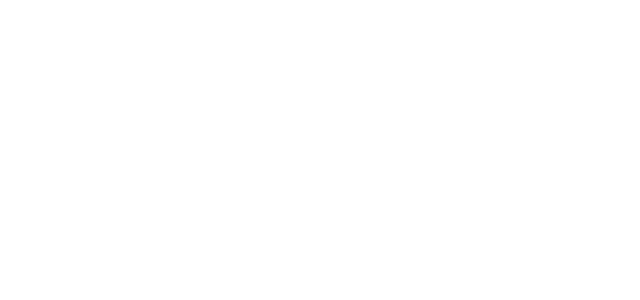
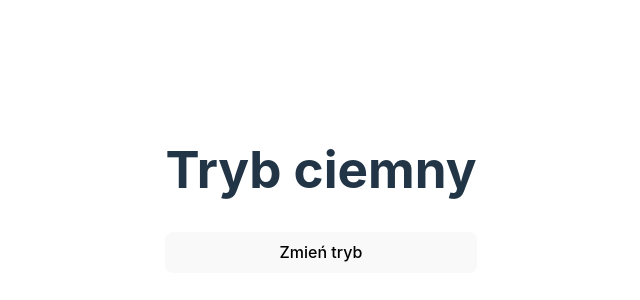
Before and after one commit to lukas-sikora/zadania-react, a React (Vite) app in the folder react-training/: page / in a window 1280 px wide. Shown: the part 210-510 px from the top of the page, without its empty margins (319-959 px from the left). Built offline with nearby package versions, Linux system fonts and the light colour scheme.

Commit message:
use-state-task/1

```diff
--- a/react-training/src/App.jsx
+++ b/react-training/src/App.jsx
@@ -1,5 +1,9 @@
-function App() {
-  return <div></div>
-}
-
-export default App
+const App = () => {
+  return (
+    <div style={{ display: "flex", flexDirection: "column" }}>
+      <h1>Tryb ciemny</h1>
+      <button>Zmień tryb</button>
+    </div>
+  );
+};
+export default App;
```
